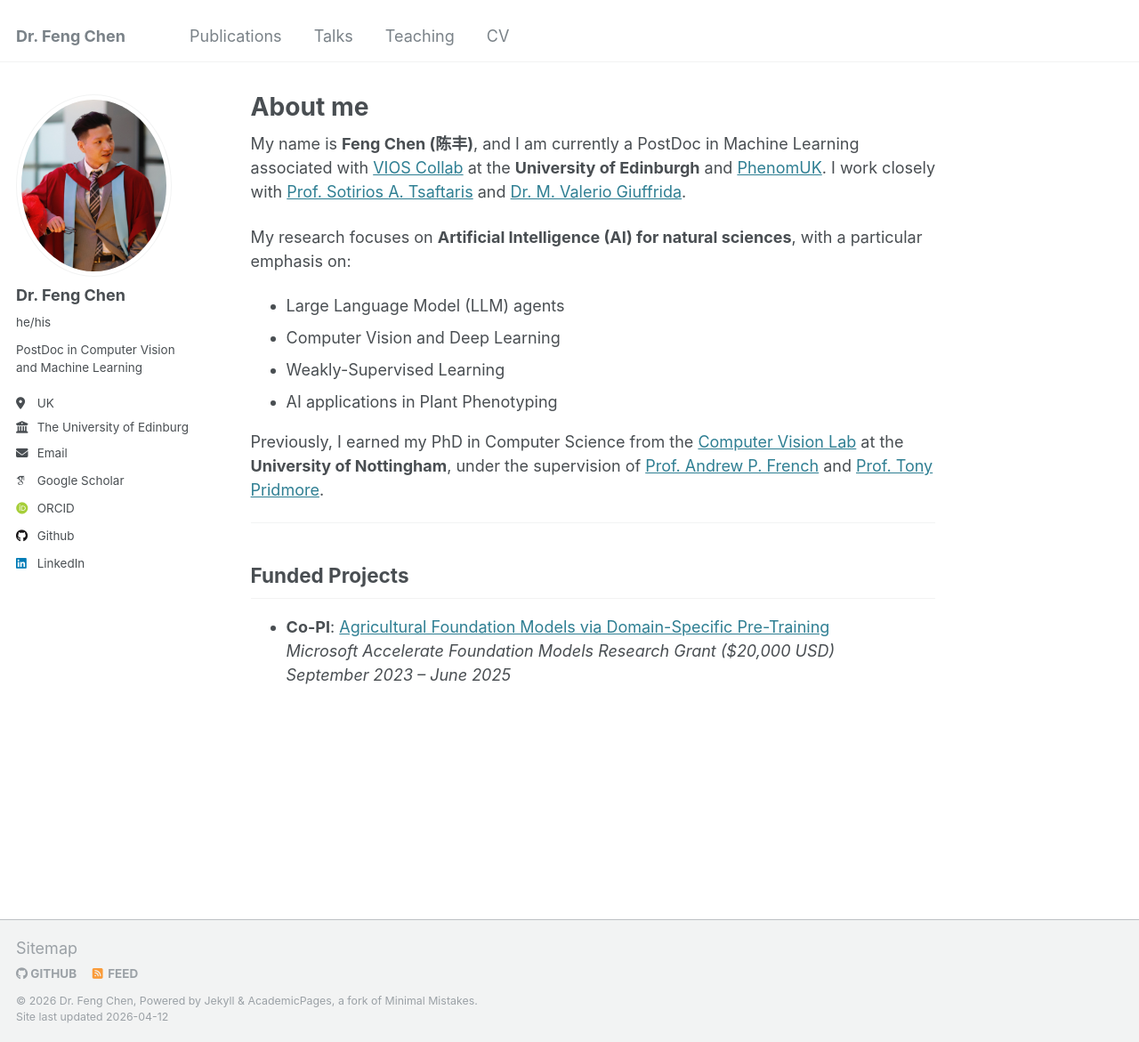
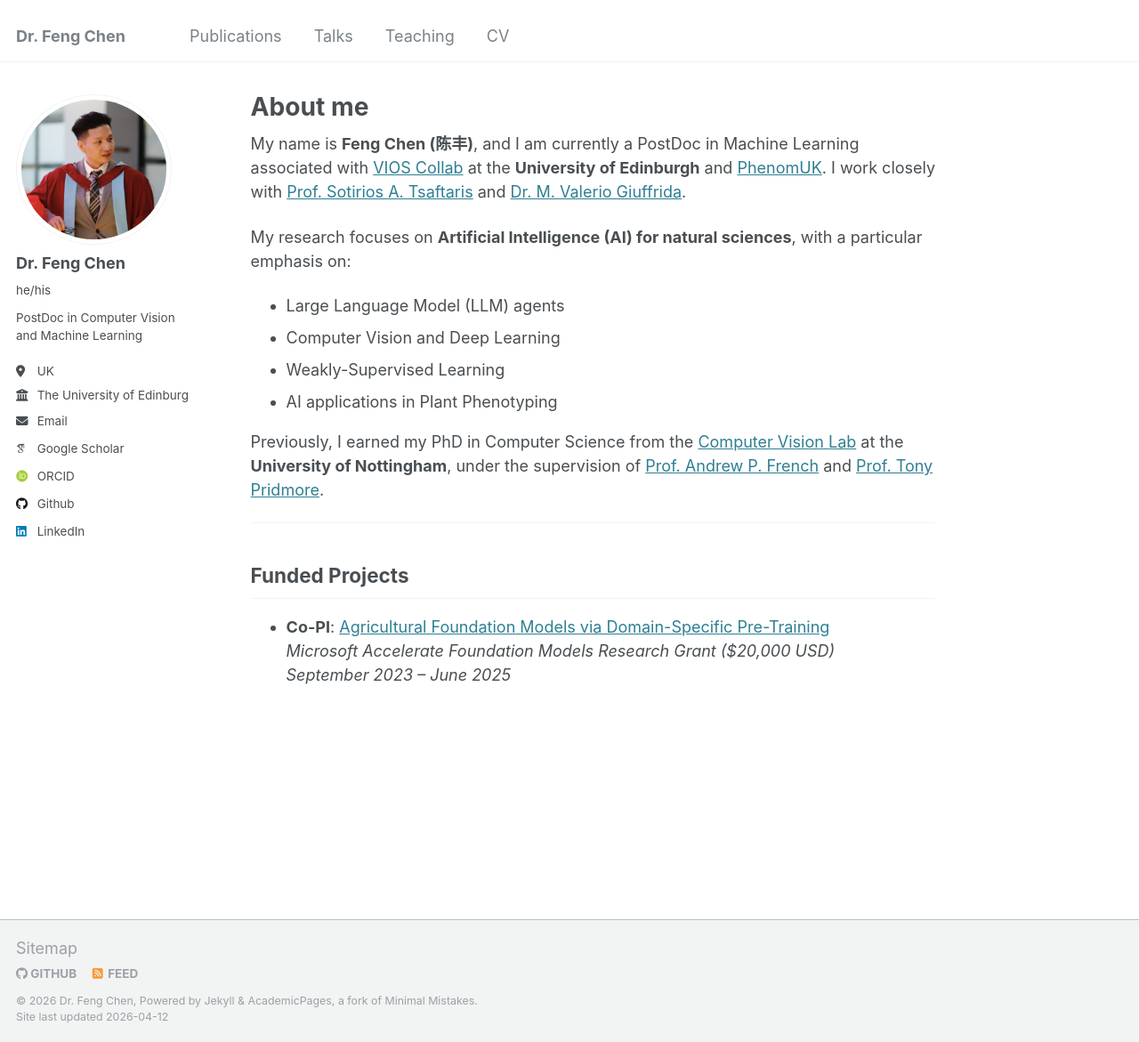
Before and after one commit to fengchen025/fengchen025.github.io, a Jekyll site: the page built from _pages/about.md, in a window 1280 px wide and 1171 px high. Shown: the whole window at 89% size. Built offline with Jekyll 4.4.1, drawn with Linux system fonts in a browser that asks for light colours; some web fonts are replaced.

Commit message:
Update author avatar to profile4.jpg

```diff
--- a/_config.yml
+++ b/_config.yml
@@ -21,7 +21,7 @@ repository               : "fengchen025/fengchen025.github.io"
 #               Additional customization can be done by editing /_includes/author-profile.html
 author:
   # Biographic information
-  avatar           : "profile3.jpg"
+  avatar           : "profile4.jpg"
   name             : "Dr. Feng Chen"
   pronouns         : "he/his" # example: "she/her"
   bio              : "PostDoc in Computer Vision and Machine Learning"
```
